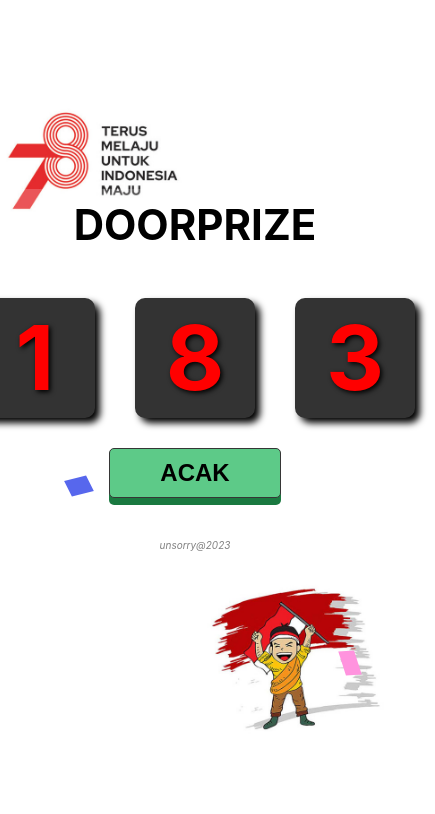
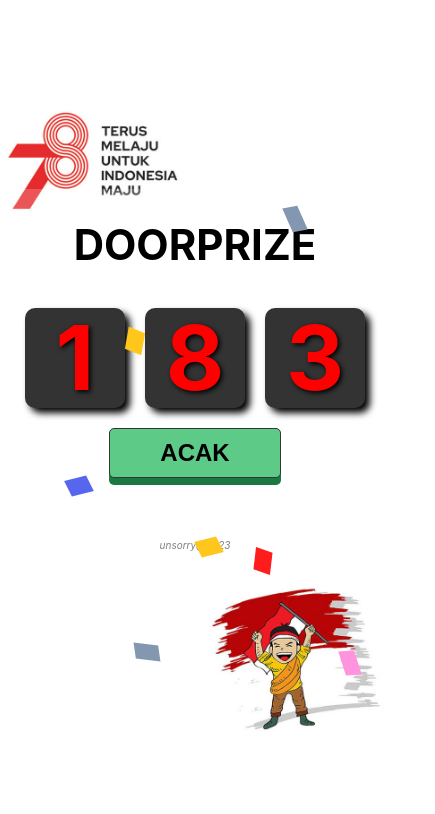
Before and after one commit to anshori/acak-undian, a plain HTML site: page index.html in a window 390 px wide. Both pictures are taken after a click on the button "ACAK". Shown: the top 814 px of the page, 435 px wide, since content can reach past the window. Drawn offline with Linux system fonts and the light colour scheme.

Commit message:
Reset confetti-wrapper and change size angka for mobile device

```diff
--- a/assets/css/app.css
+++ b/assets/css/app.css
@@ -167,8 +167,8 @@ button:active {
     flex-direction: column;
   }
   .dadu {
-    width: 120px;
-    height: 120px;
+    width: 100px;
+    height: 100px;
     background-color: #333;
     border-radius: 10px;
     display: flex;
@@ -177,7 +177,7 @@ button:active {
     font-size: 35px;
     font-weight: bold;
     color: #f00;
-    margin: 20px;
+    margin: 10px;
     box-shadow: 5px 5px 7px #000;
   }
   .angka {
--- a/assets/js/app.js
+++ b/assets/js/app.js
@@ -3,11 +3,19 @@ function acak() {
 	// var audio = new Audio("assets/sound/dice-roll-sound-effect-1139.mp3");
 	// audio.play();
 
+  // Reset confetti
+  document.getElementById("confetti-wrapper").innerHTML = "";
+
 	// Generate random number
 	for (let i = 0; i < 50; i++) {
 		setTimeout(() => {
+      // value 0 or 1
 			let angka1 = Math.floor(Math.random() * 2);
+
+      // value 0 - 9
 			let angka2 = Math.floor(Math.random() * 10);
+
+      // value 0 - 9
 			let angka3 = Math.floor(Math.random() * 10);
 			document.getElementById("angka1").innerHTML = angka1;
 			document.getElementById("angka2").innerHTML = angka2;
@@ -18,7 +26,9 @@ function acak() {
 }
 
 function celebrate() {
-  for(i=0; i<50; i++) {
+  // reset timer
+  clearTimeout(window.timer);
+  for(i=0; i<100; i++) {
     // Random rotation
     var randomRotation = Math.floor(Math.random() * 360);
       // Random Scale
```
Also changed, not shown: 1 other file.
